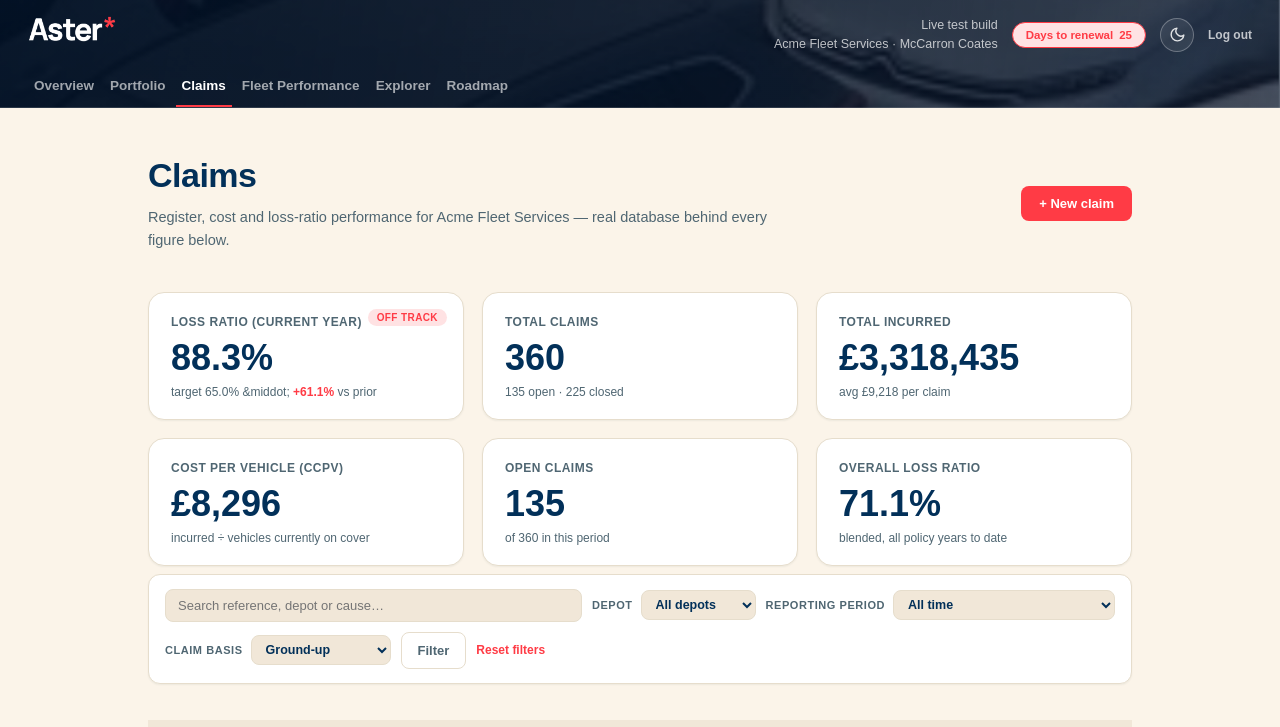
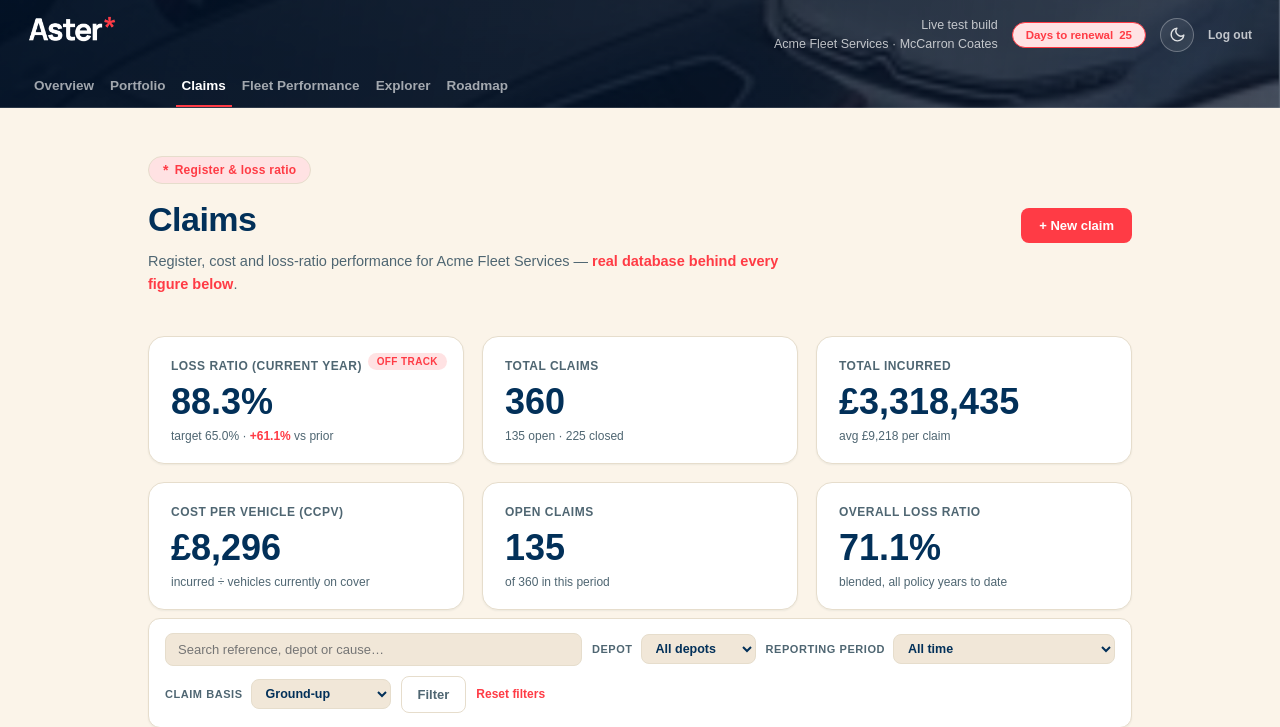
Before and after one commit to SteveStockleyMCL/aster-fleet-test, a Flask app: page /claims in a window 1280 px wide. Shown: the top 727 px of the page. Run offline with Flask 3, Linux system fonts and the light colour scheme; data comes from the database, SQL or seed files in the repository.

Commit message:
Add eyebrow/accent styling to Claims; fix double-escaped dash and dot
Updated the claims page to enhance text clarity and formatting.

```diff
--- a/templates/claims.html
+++ b/templates/claims.html
@@ -36,15 +36,16 @@ amber
 <div class="page-head">
   <div style="display:flex;align-items:center;justify-content:space-between;flex-wrap:wrap;gap:12px;">
     <div>
+      <span class="page-eyebrow"><span class="peb-mark">*</span> Register &amp; loss ratio</span>
       <h2>Claims</h2>
-      <p>Register, cost and loss-ratio performance for Acme Fleet Services &mdash; real database behind every figure below.</p>
+      <p>Register, cost and loss-ratio performance for Acme Fleet Services &mdash; <span class="accent">real database behind every figure below</span>.</p>
     </div>
     <a class="ncf-submit" style="text-decoration:none;" href="{{ url_for('new_claim') }}">+ New claim</a>
   </div>
 </div>
 
 <div class="stat-row stat-row-6">
-  {{ rag_card('Loss ratio (current year)', ('%.1f'|format(cur_lr) ~ '%') if cur_lr is not none else '&mdash;', ('target ' ~ '%.1f'|format(target) ~ '% &middot; ' ) ~ delta_span(cur_lr, prior_lr, true), rag_level(cur_lr, target, true)) }}
+  {{ rag_card('Loss ratio (current year)', ('%.1f'|format(cur_lr) ~ '%') if cur_lr is not none else '—', ('target ' ~ '%.1f'|format(target) ~ '% · ' ) ~ delta_span(cur_lr, prior_lr, true), rag_level(cur_lr, target, true)) }}
   <div class="stat-card">
     <div class="stat-label">Total claims{{ ' &mdash; ' ~ period if period != 'all' }}</div>
     <div class="stat-value">{{ total_claims }}</div>
```
